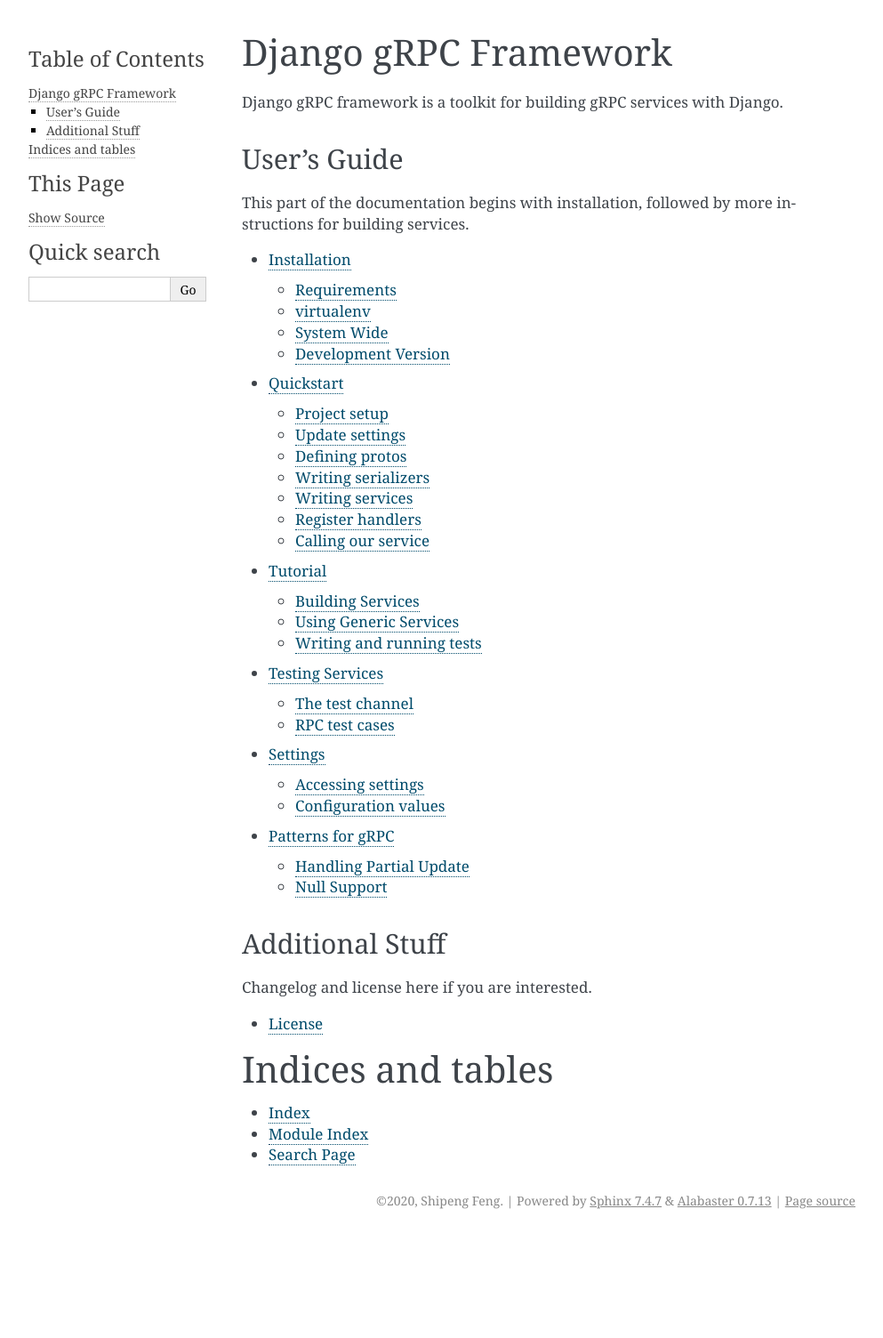
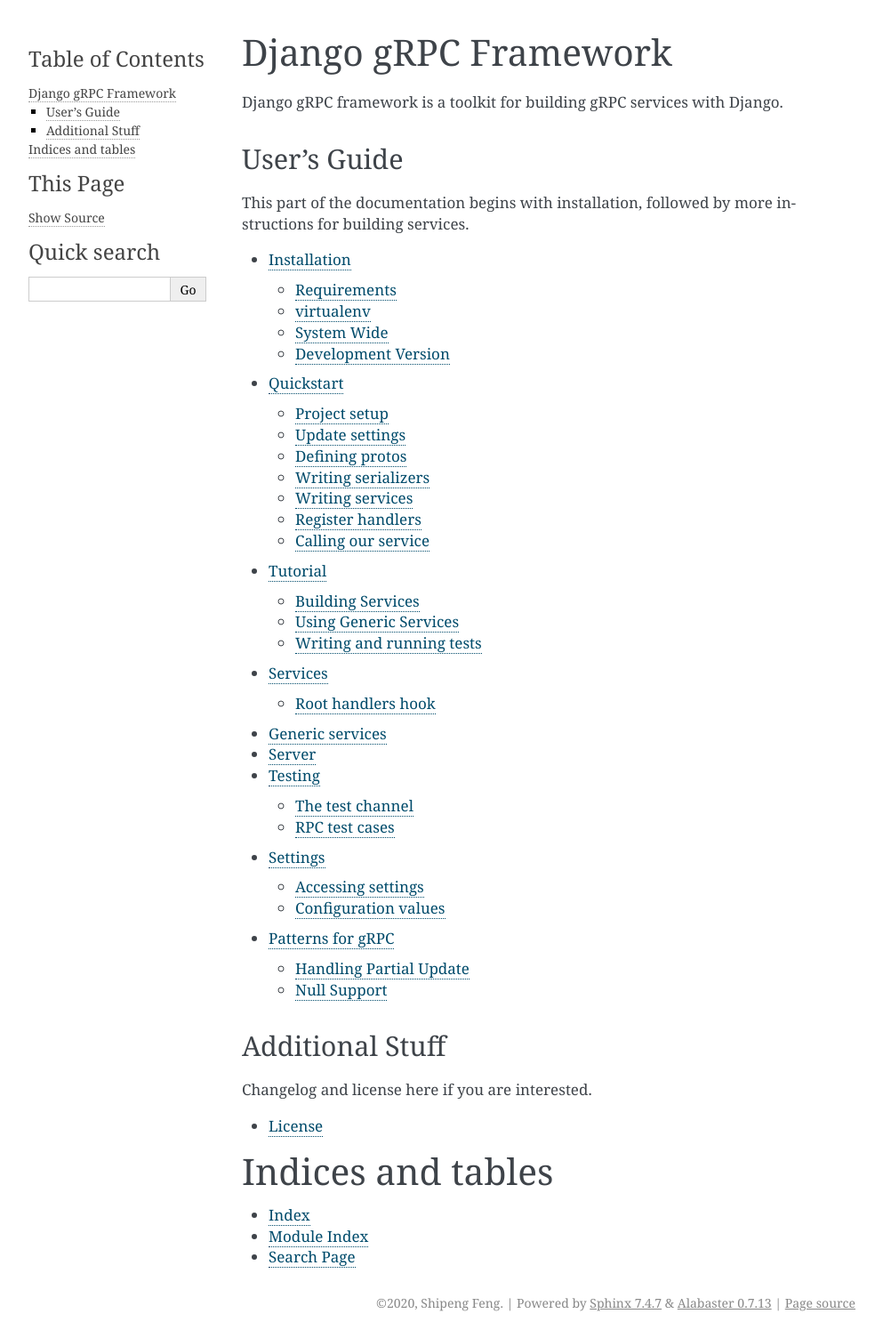
Before and after one commit to fengsp/django-grpc-framework, a Sphinx documentation site: the page built from docs/index.rst, in a window 1280 px wide. Shown: the whole page at 89% size, without its empty margins (148-1141 px from the left). Built offline with Sphinx 7.4.7, drawn with Linux system fonts in a browser that asks for light colours; before the commit the page ends 1389 px from its top, so only the background shows below that.

```diff
--- /dev/null
+++ b/docs/generics.rst
@@ -0,0 +1,6 @@
+.. _generics:
+
+Generic services
+================
+
+TODO
--- a/docs/index.rst
+++ b/docs/index.rst
@@ -16,6 +16,9 @@ instructions for building services.
    installation
    quickstart
    tutorial/index
+   services
+   generics
+   server
    testing
    settings
    patterns/index
--- a/docs/patterns/null_support.rst
+++ b/docs/patterns/null_support.rst
@@ -2,3 +2,5 @@
 
 Null Support
 ============
+
+TODO
--- a/docs/patterns/partial_update.rst
+++ b/docs/patterns/partial_update.rst
@@ -2,3 +2,5 @@
 
 Handling Partial Update
 =======================
+
+TODO
--- /dev/null
+++ b/docs/server.rst
@@ -0,0 +1,6 @@
+.. _server:
+
+Server
+======
+
+TODO
--- /dev/null
+++ b/docs/services.rst
@@ -0,0 +1,9 @@
+.. _services:
+
+Services
+========
+
+TODO
+
+Root handlers hook
+------------------
--- a/docs/testing.rst
+++ b/docs/testing.rst
@@ -1,7 +1,7 @@
 .. _testing:
 
-Testing Services
-================
+Testing
+=======
 
 Django gRPC framework includes a few helper classes that come in handy when
 writing tests for services.
```
Also changed, not shown: 1 other file.
